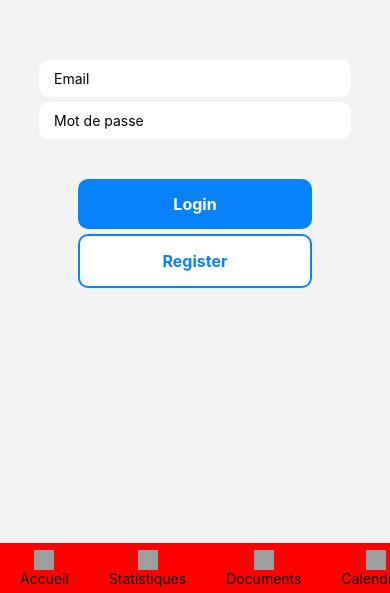
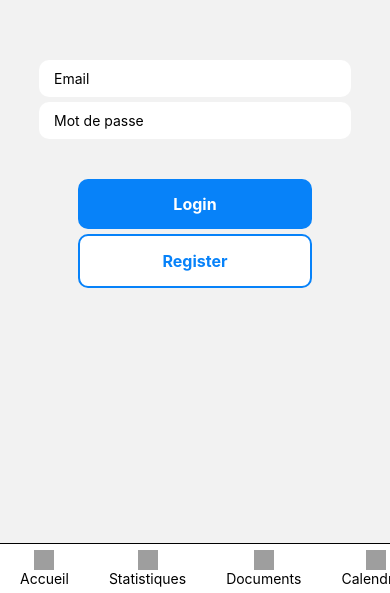
Before and after one commit to RebecaMelvyn/Project-EduSign, a React Native app: screen / in a window 390 px wide. Shown: the part 251-844 px from the top of the page. Built offline with nearby package versions, Linux system fonts and the light colour scheme; grey boxes are pictures that could not be loaded.

Commit message:
feat: footer

```diff
--- a/App.js
+++ b/App.js
@@ -6,6 +6,7 @@ import { createNativeStackNavigator } from '@react-navigation/native-stack';
 import LoginView from './views/LoginView';
 import HomeView from './views/HomeView';
 import { getAuth } from 'firebase/auth';
+import { TouchableOpacity } from 'react-native-web';
 
 const Stack = createNativeStackNavigator();
 
@@ -27,26 +28,41 @@ export default function App() {
           showsHorizontalScrollIndicator={false}
           contentContainerStyle={styles.footerContent}
         >
+          <TouchableOpacity>
             <View style={styles.footerItem}>
               <Image style={styles.tinyLogo} source={{ uri: 'https://reactnative.dev/img/tiny_logo.png' }} />
               <Text>Accueil</Text>
             </View>
+          </TouchableOpacity>
+
+          <TouchableOpacity>
             <View style={styles.footerItem}>
               <Image style={styles.tinyLogo} source={{ uri: 'https://reactnative.dev/img/tiny_logo.png' }} />
               <Text>Statistiques</Text>
             </View>
+          </TouchableOpacity>
+
+          <TouchableOpacity>
             <View style={styles.footerItem}>
               <Image style={styles.tinyLogo} source={{ uri: 'https://reactnative.dev/img/tiny_logo.png' }} />
               <Text>Documents</Text>
             </View>
+          </TouchableOpacity>
+
+          <TouchableOpacity>
           <View style={styles.footerItem}>
             <Image style={styles.tinyLogo} source={{ uri: 'https://reactnative.dev/img/tiny_logo.png' }} />
             <Text>Calendrier</Text>
           </View>
+          </TouchableOpacity>
+
+          <TouchableOpacity>
             <View style={styles.footerItem}>
               <Image style={styles.tinyLogo} source={{ uri: 'https://reactnative.dev/img/tiny_logo.png' }} />
               <Text>Profil</Text>
             </View>
+          </TouchableOpacity>
+
         </ScrollView>
       </View>
 
@@ -66,7 +82,9 @@ const styles = StyleSheet.create({
     left: 0,
     right: 0,
     height: 50,
-    backgroundColor: 'red',
+    backgroundColor: '#fff',
+    borderTopWidth: 1,
+    borderTopColor: "solid black",
   },
   footerContent: {
     flexDirection: 'row',
```
Lines whose indentation alone changed are shown as unchanged.
